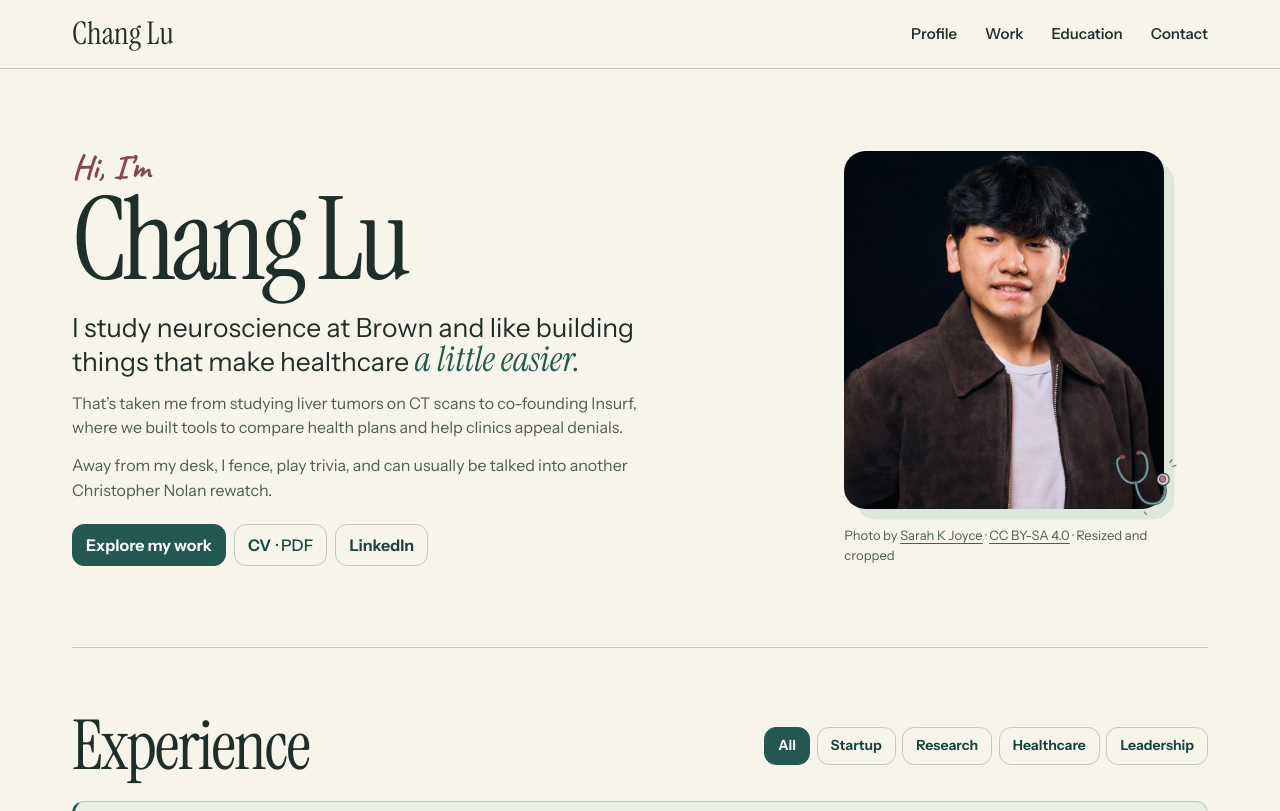
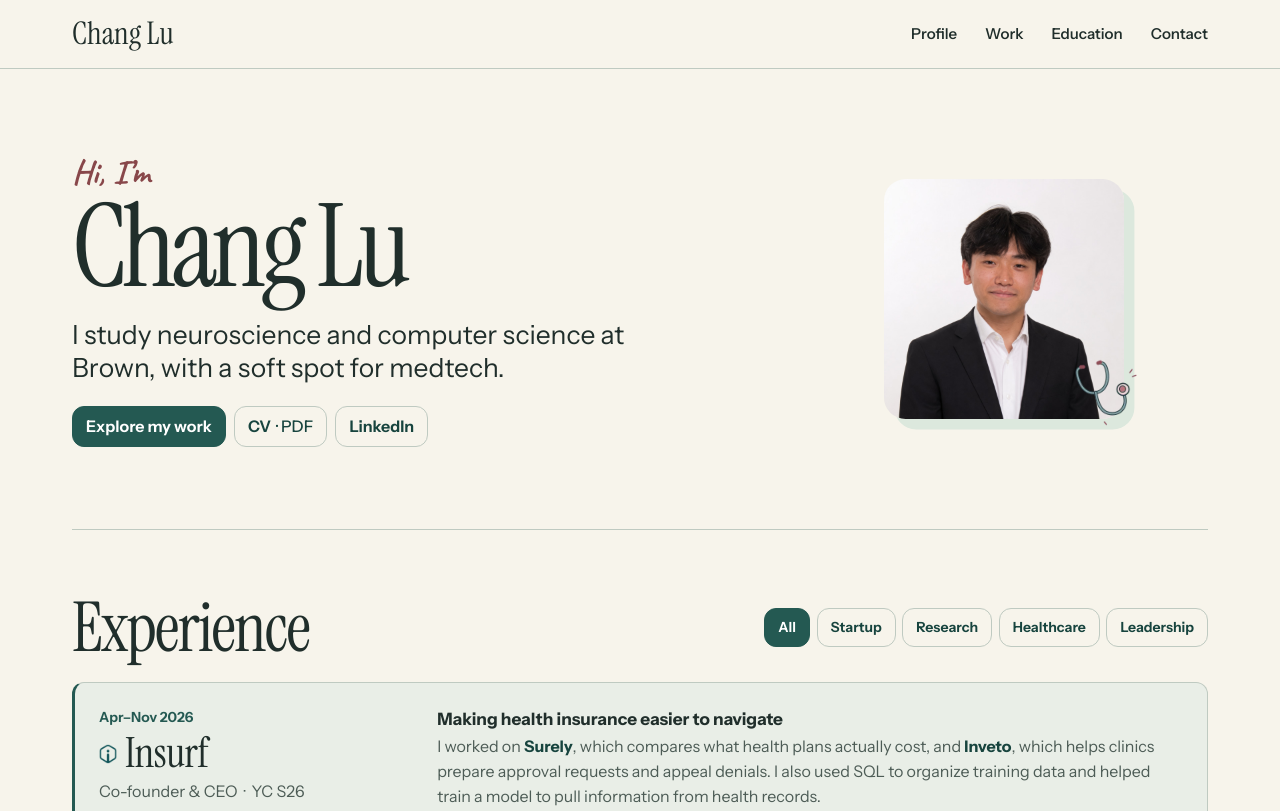
Before and after one commit to changxlu/page, a plain HTML site: page index.html in a window 1280 px wide. Shown: the top 811 px of the page. Drawn offline with Linux system fonts and the light colour scheme.

Commit message:
Restore the professional headshot and simplify the introduction

```diff
--- a/index.html
+++ b/index.html
@@ -3,7 +3,7 @@
 <head>
   <meta charset="utf-8">
   <meta name="viewport" content="width=device-width, initial-scale=1">
-  <meta name="description" content="Chang Lu studies neuroscience at Brown and builds tools that make healthcare easier to navigate.">
+  <meta name="description" content="Chang Lu studies neuroscience and computer science at Brown and is interested in medtech.">
   <meta name="theme-color" content="#f7f4eb">
   <title>Chang Lu | Neuroscience &amp; Medtech</title>
   <link rel="preconnect" href="https://fonts.googleapis.com">
@@ -29,11 +29,8 @@
   <main id="main">
     <section class="wrap hero" id="profile" aria-labelledby="hero-title">
       <div class="hero-copy">
-        <p class="greeting">Hi, I’m</p>
-        <h1 id="hero-title">Chang Lu</h1>
-        <p class="intro">I study neuroscience at Brown and like building things that make healthcare <em>a little easier.</em></p>
-        <p class="bio">That’s taken me from studying liver tumors on CT scans to co-founding Insurf, where we built tools to compare health plans and help clinics appeal denials.</p>
-        <p class="bio">Away from my desk, I fence, play trivia, and can usually be talked into another Christopher Nolan rewatch.</p>
+        <h1 id="hero-title"><span class="greeting">Hi, I’m</span> Chang Lu</h1>
+        <p class="intro">I study neuroscience and computer science at Brown, with a soft spot for medtech.</p>
         <div class="links">
           <a class="button primary" href="#experience">Explore my work</a>
           <a class="button" href="assets/chang-lu-cv.pdf">CV <span>· PDF</span></a>
@@ -41,17 +38,10 @@
         </div>
       </div>
 
-      <figure class="profile-art">
-        <div class="portrait-frame">
-          <img src="assets/chang-portrait.webp" alt="Portrait of Chang Lu" width="900" height="1349" fetchpriority="high">
-          <img class="stethoscope" src="assets/stethoscope.webp" alt="" width="200" height="200">
-        </div>
-        <figcaption>
-          Photo by <a href="https://commons.wikimedia.org/wiki/File:Chang_Lu_Y_Combinator_Summer_Batch_2026_01.jpg">Sarah K Joyce</a>
-          · <a href="https://creativecommons.org/licenses/by-sa/4.0/">CC BY-SA 4.0</a>
-          · Resized and cropped
-        </figcaption>
-      </figure>
+      <div class="profile-art portrait-frame">
+        <img src="assets/headshot.jpg" alt="Portrait of Chang Lu" width="720" height="720" fetchpriority="high">
+        <img class="stethoscope" src="assets/stethoscope.webp" alt="" width="200" height="200">
+      </div>
     </section>
 
     <section class="wrap experience" id="experience" aria-labelledby="work-title">
@@ -163,7 +153,10 @@
 
     <section class="wrap closing" id="contact" aria-labelledby="contact-title">
       <div class="contact">
-        <h2 id="contact-title">Say hello</h2>
+        <div>
+          <h2 id="contact-title">Say hello</h2>
+          <p class="interests">Away from my desk, I fence, play trivia, and enjoy a good Christopher Nolan rewatch.</p>
+        </div>
         <div class="links">
           <a class="button primary" href="mailto:changxian_lu@brown.edu">Email</a>
           <a class="button" href="https://www.linkedin.com/in/changxianlu">LinkedIn</a>
--- a/style.css
+++ b/style.css
@@ -51,11 +51,9 @@ h4 { font-weight: 700; font-size: 1.07rem; line-height: 1.35; }
   padding-block: clamp(3rem, 7vw, 5.1rem);
 }
 .eyebrow { color: var(--teal); font-weight: 650; font-size: .875rem; }
-.greeting { font: 700 clamp(1.55rem, 3vw, 2.1rem)/1 var(--hand); color: var(--rust); }
+.greeting { display: block; margin-bottom: .45rem; font: 700 clamp(1.55rem, 3vw, 2.1rem)/1 var(--hand); letter-spacing: 0; color: var(--rust); }
 .eyebrow span, .role-name span { padding-inline: .18em; }
 .intro { margin-top: 1.3rem; font-size: clamp(1.27rem, 3vw, 1.65rem); line-height: 1.25; max-width: 36ch; }
-.intro em { font: italic 1.32em/.9 var(--display); color: var(--teal); }
-.bio { max-width: 54ch; margin-top: .8rem; color: var(--muted); }
 .links { gap: .5rem; margin-top: 1.35rem; }
 .button, .filters button {
   min-height: 2.6rem;
@@ -75,22 +73,18 @@ h4 { font-weight: 700; font-size: 1.07rem; line-height: 1.35; }
 .primary, .filters button[aria-pressed="true"] { background: var(--teal); border-color: var(--teal); color: white; }
 .primary:hover, .filters button[aria-pressed="true"]:hover { background: var(--deep-teal); color: white; }
 
-.profile-art { width: min(100%, 20rem); justify-self: center; }
-.portrait-frame {
+.profile-art {
   position: relative;
+  width: min(100%, 15rem);
+  justify-self: center;
   box-shadow: .65rem .65rem 0 #dce8dd;
   border-radius: 1.35rem;
 }
 .portrait-frame > img:first-child {
   width: 100%;
   height: auto;
-  aspect-ratio: 1 / 1.12;
-  object-fit: cover;
-  object-position: center 38%;
   border-radius: inherit;
 }
-.profile-art figcaption { margin-top: 1rem; font-size: .8125rem; color: var(--muted); }
-.profile-art figcaption a { color: inherit; }
 .stethoscope {
   position: absolute;
   inset: auto -1.4rem -.75rem auto;
@@ -154,12 +148,13 @@ h4 { font-weight: 700; font-size: 1.07rem; line-height: 1.35; }
 }
 .contact h2 { font: 700 clamp(2.3rem, 5vw, 3.4rem)/1 var(--hand); letter-spacing: 0; color: var(--deep-teal); }
 .contact .links { margin-top: 0; }
+.interests { max-width: 43ch; margin-top: .45rem; color: var(--muted); }
 .footer { padding-block: 1rem 1.75rem; border-top: 1px solid var(--line); }
 
 @media (max-width: 48rem) {
   .wrap { width: calc(100% - 2rem); }
   .hero { grid-template-columns: 1fr; }
-  .profile-art { width: min(85%, 19rem); justify-self: start; }
+  .profile-art { width: min(85%, 12.5rem); justify-self: start; }
   .card { grid-template-columns: 1fr; gap: .65rem; }
 }
 
```
Also changed, not shown: assets/chang-portrait.webp (deleted), assets/headshot.jpg (added).
